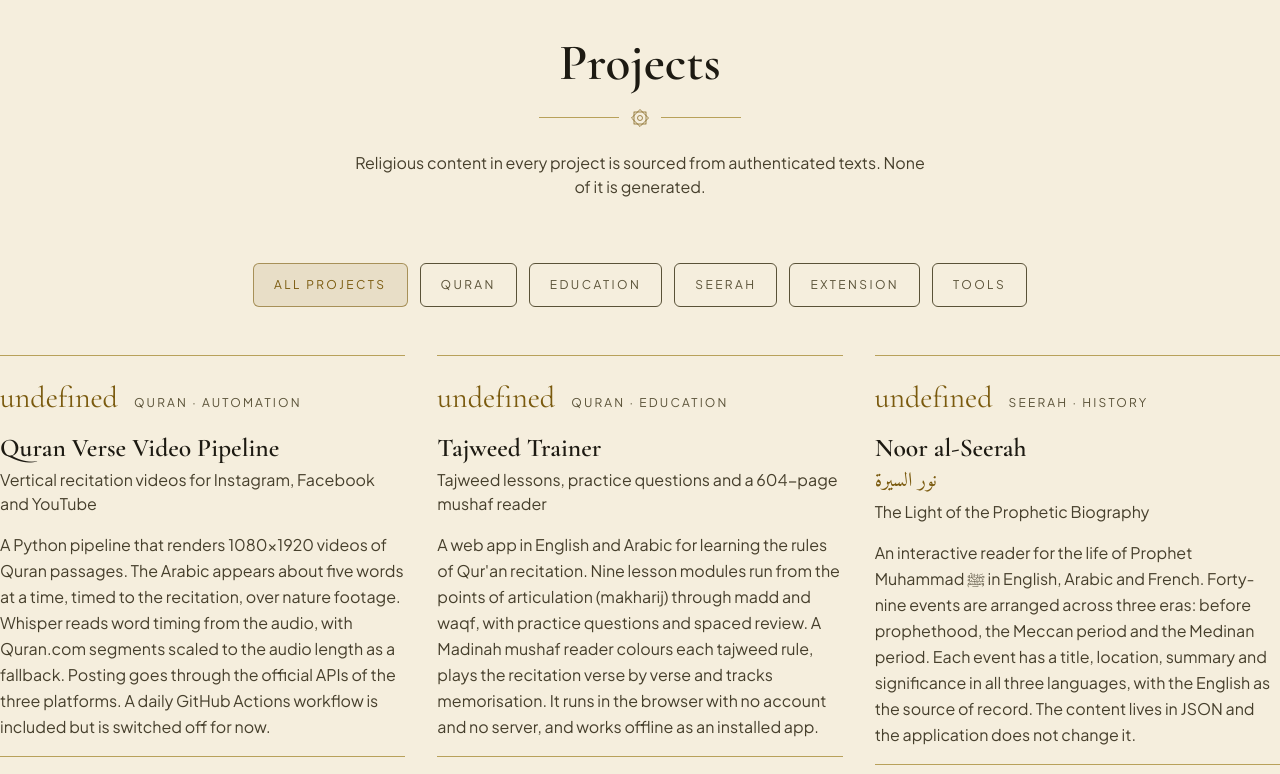
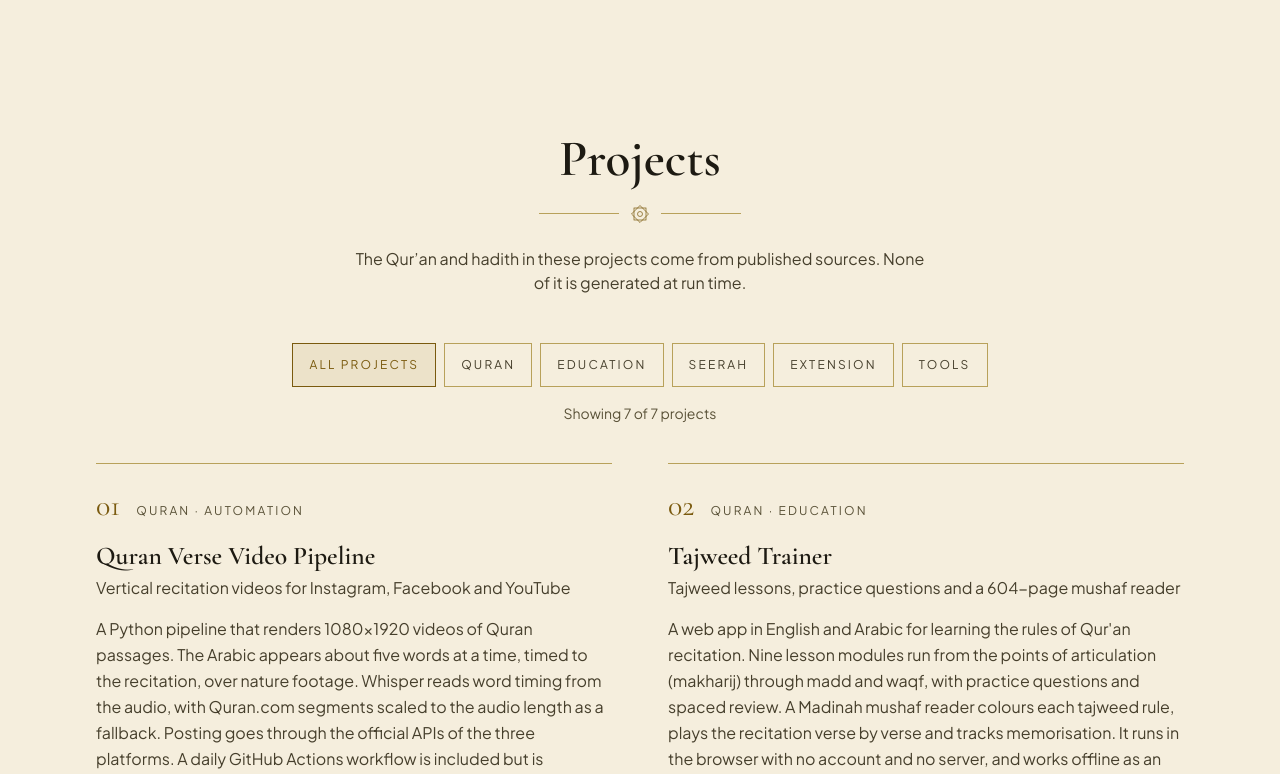
Before and after one commit to Abdalla-Eldoumani/my-islamic-portfolio, a Next.js app: page / in a window 1280 px wide. Shown: the part 1020-1794 px from the top of the page. Built offline with nearby package versions, Linux system fonts and the light colour scheme.

Commit message:
filter projects with a labelled button group and a live count

```diff
--- a/src/components/projects-showcase.tsx
+++ b/src/components/projects-showcase.tsx
@@ -1,20 +1,12 @@
 "use client";
 
 import { useState } from "react";
-import { motion, AnimatePresence } from "framer-motion";
 import { projects, categories } from "@/data/projects";
-import type { Project } from "@/data/projects";
-import dynamic from "next/dynamic";
 import { ProjectCard } from "./project-card";
 import { SectionDivider } from "./section-divider";
 
-const ProjectDetailModal = dynamic(() => import("./project-detail-modal").then(mod => ({ default: mod.ProjectDetailModal })), {
-  ssr: false,
-});
-
 export function ProjectsShowcase() {
   const [activeCategory, setActiveCategory] = useState<string>("all");
-  const [selectedProject, setSelectedProject] = useState<Project | null>(null);
 
   const filteredProjects =
     activeCategory === "all"
@@ -22,37 +14,34 @@ export function ProjectsShowcase() {
       : projects.filter((p) => p.category === activeCategory);
 
   return (
-    <section id="projects" className="portfolio-section">
-      {/* Section header */}
-      <motion.div
-        initial={{ opacity: 0, y: 20 }}
-        whileInView={{ opacity: 1, y: 0 }}
-        viewport={{ once: true, margin: "-100px" }}
-        transition={{ duration: 0.6 }}
-        className="text-center mb-16"
+    <section
+      id="projects"
+      className="mx-auto max-w-6xl px-6 py-16 md:px-8 md:py-24"
+    >
+      <div className="mb-12 text-center">
+        <h2 className="font-display text-display-lg font-semibold">Projects</h2>
+        <SectionDivider />
+        <p className="mx-auto mt-6 max-w-xl text-text-secondary">
+          The Qur&rsquo;an and hadith in these projects come from published
+          sources. None of it is generated at run time.
+        </p>
+      </div>
+
+      <div
+        role="group"
+        aria-label="Filter projects by category"
+        className="mb-4 flex flex-wrap justify-center gap-2"
       >
-        <h2 className="font-display text-display-lg font-semibold text-text-primary mb-4">
-          Projects
-        </h2>
-        <SectionDivider />
-        <p className="font-body text-text-secondary mt-6 max-w-xl mx-auto">
-          Religious content in every project is sourced from authenticated
-          texts. None of it is generated.
-        </p>
-      </motion.div>
-
-      {/* Category filter — cartouche-style markers */}
-      <div className="flex flex-wrap justify-center gap-2 sm:gap-3 mb-12">
         {categories.map((cat) => (
           <button
             key={cat.id}
+            type="button"
             onClick={() => setActiveCategory(cat.id)}
-            aria-label={`Filter by ${cat.label}`}
             aria-pressed={activeCategory === cat.id}
-            className={`px-4 sm:px-5 py-2.5 min-h-[44px] rounded-md font-body text-xs uppercase tracking-[0.2em] transition-colors duration-300 border ${
+            className={`min-h-11 border px-4 text-xs uppercase tracking-[0.18em] ${
               activeCategory === cat.id
-                ? "border-gold-primary/60 bg-gold-primary/10 text-gold-primary"
-                : "border-gold-muted/25 text-text-muted hover:border-gold-muted/50 hover:text-text-secondary"
+                ? "border-gold-primary bg-bg-tertiary text-gold-primary"
+                : "border-rule text-text-secondary hover:text-gold-primary"
             }`}
           >
             {cat.label}
@@ -60,34 +49,15 @@ export function ProjectsShowcase() {
         ))}
       </div>
 
-      {/* Project grid */}
-      {filteredProjects.length > 0 ? (
-        <motion.div
-          layout
-          className="grid grid-cols-1 md:grid-cols-2 lg:grid-cols-3 gap-6 lg:gap-8"
-        >
-          <AnimatePresence mode="popLayout">
-            {filteredProjects.map((project, index) => (
-              <ProjectCard
-                key={project.id}
-                project={project}
-                index={index}
-                onSelect={setSelectedProject}
-              />
-            ))}
-          </AnimatePresence>
-        </motion.div>
-      ) : (
-        <p className="font-body text-text-muted text-sm text-center py-16">
-          Nothing in this category yet.
-        </p>
-      )}
+      <p role="status" className="mb-10 text-center text-sm text-text-muted">
+        Showing {filteredProjects.length} of {projects.length} projects
+      </p>
 
-      {/* Detail modal */}
-      <ProjectDetailModal
-        project={selectedProject}
-        onClose={() => setSelectedProject(null)}
-      />
+      <div className="grid grid-cols-1 items-start gap-x-14 lg:grid-cols-2">
+        {filteredProjects.map((project, index) => (
+          <ProjectCard key={project.id} project={project} number={index + 1} />
+        ))}
+      </div>
     </section>
   );
 }
```
